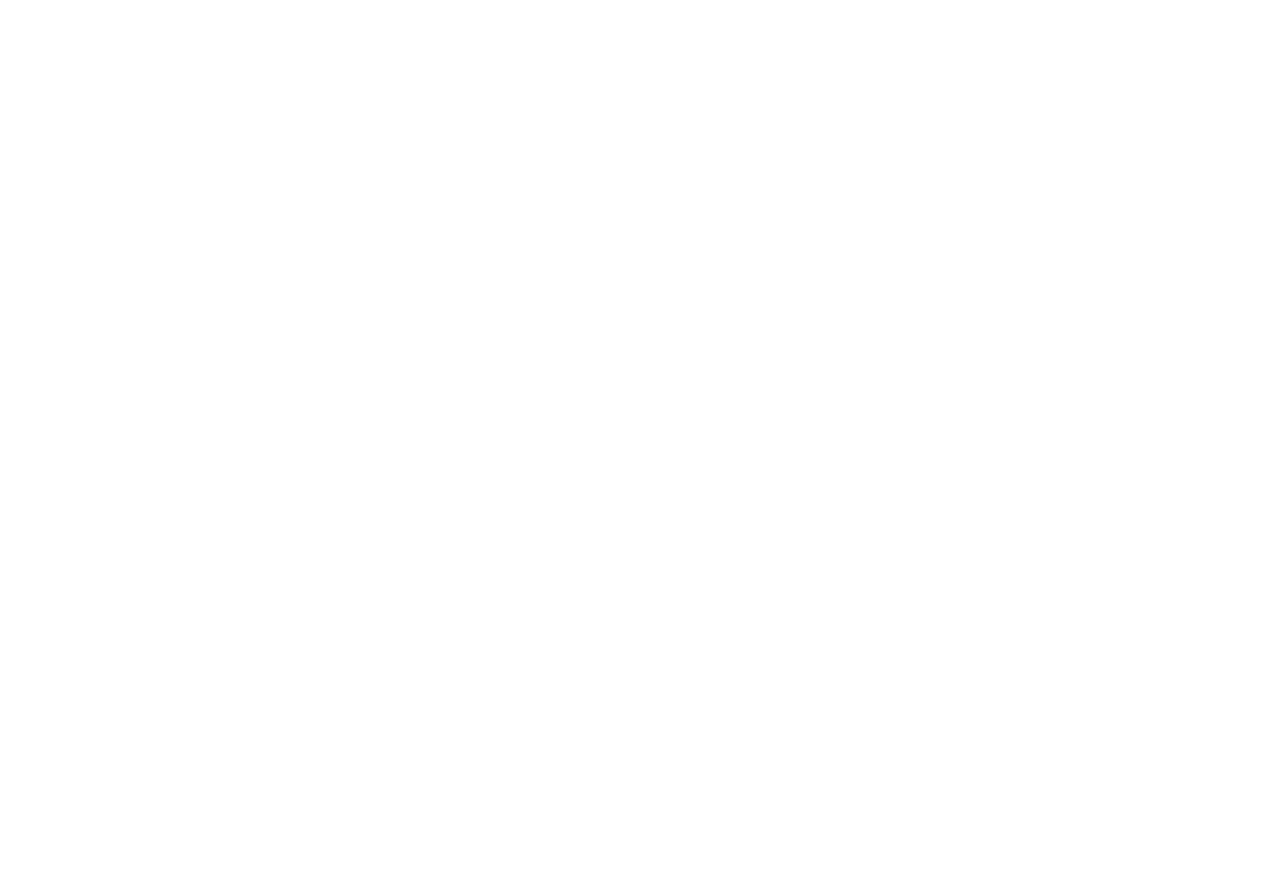
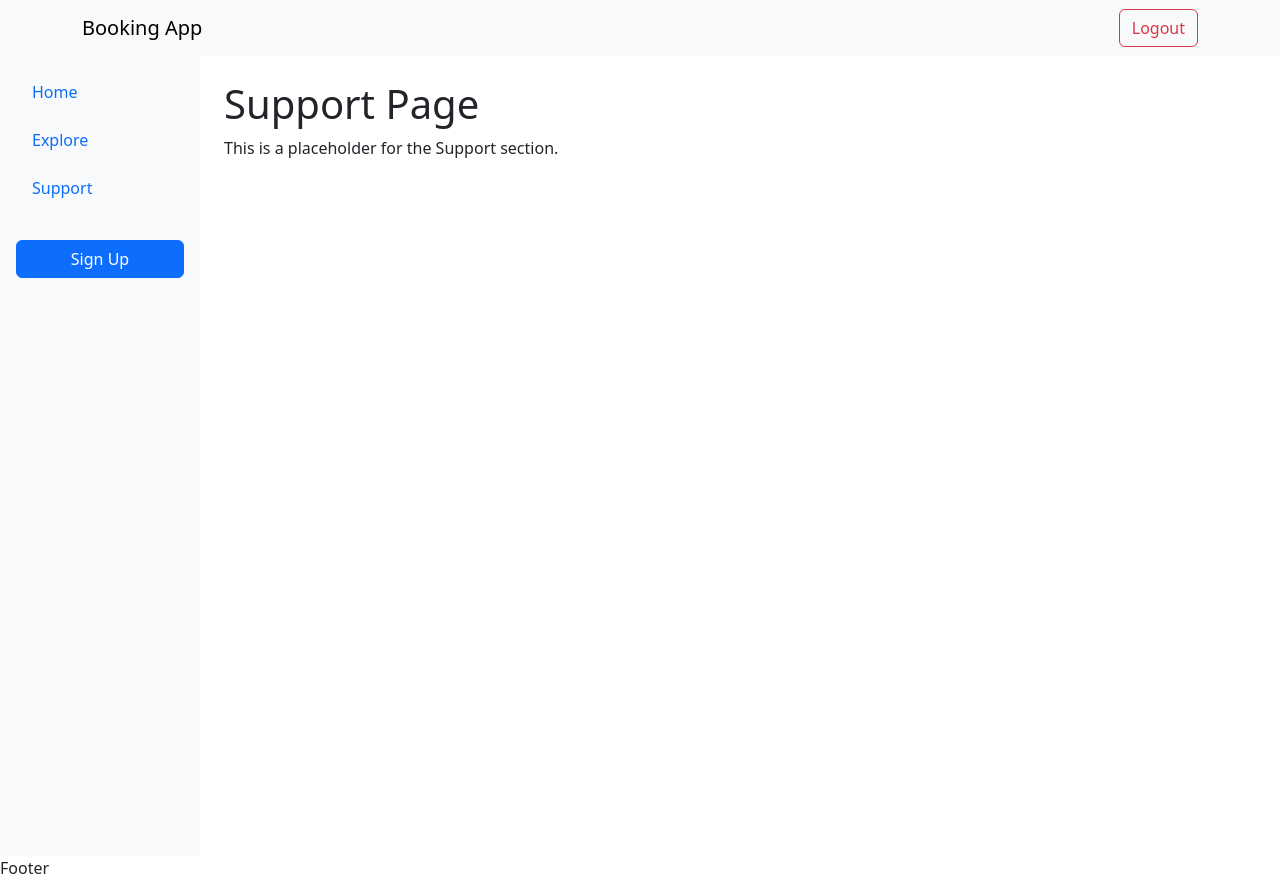
Before and after one commit to neamatabdollah/BookingApp-React, a React (Vite) app: page /support in a window 1280 px wide. Before the commit this address had no page. Before the commit the page ends 800 px from the top, so only its background shows below. Built offline with nearby package versions, Linux system fonts and the light colour scheme.

Commit message:
Add Sidebar page and make it interactive with each link in it, and toggle the content based on the user status

```diff
--- a/src/App.jsx
+++ b/src/App.jsx
@@ -10,6 +10,8 @@
 import HotelDetails from "./pages/HotelDetails/HotelDetails";
 import BookHotel from "./pages/BookHotel/BookHotel";
 import Register from "./pages/Register/Register";
+import Explore from "./pages/Explore/Explore";
+import Support from "./pages/Support/Support";
 
 function App() {
   return (
@@ -24,6 +26,8 @@
           <Route path="/hotels" element={<HotelsSearch />} />
           <Route path="/login" element={<Login />} />
           <Route path="/register" element={<Register />} />
+          <Route path="/explore" element={<Explore />} />
+          <Route path="/support" element={<Support />} />
           <Route path="/hotels/:id" element={<HotelDetails />} />
           <Route
             path="/book-hotel/:id"
--- a/src/Layout/Layout.jsx
+++ b/src/Layout/Layout.jsx
@@ -1,11 +1,17 @@
 import Navbar from "../components/Navbar/Navbar";
 import Footer from "../components/Footer/Footer";
+import Sidebar from "../components/Sidebar/Sidebar";
 import { Outlet } from "react-router-dom";
 
 const Layout = () => (
   <>
     <Navbar />
-    <Outlet />
+    <div className="d-flex">
+      <Sidebar />
+      <div className="flex-grow-1 p-4">
+        <Outlet />
+      </div>
+    </div>{" "}
     <Footer />
   </>
 );
--- a/src/components/Navbar/Navbar.jsx
+++ b/src/components/Navbar/Navbar.jsx
@@ -1,15 +1,15 @@
 import React from "react";
-import { useDispatch } from "react-redux";
+// import { useDispatch } from "react-redux";
 import { useNavigate } from "react-router-dom";
-import { logoutUser } from "../../store/userSlice";
+// import { logoutUser } from "../../store/userSlice";
 
 function Navbar() {
   const navigate = useNavigate();
-  const dispatch = useDispatch();
+  // const dispatch = useDispatch();
 
   const handleLogout = () => {
     // localStorage.removeItem("bookingUser");
-    dispatch(logoutUser());
+    // dispatch(logoutUser());
 
     navigate("/login");
   };
--- a/src/components/Sidebar/Sidebar.jsx
+++ b/src/components/Sidebar/Sidebar.jsx
@@ -0,0 +1,69 @@
+import React from "react";
+import { Link, useNavigate } from "react-router-dom";
+
+function Sidebar() {
+  const navigate = useNavigate();
+
+  const user = JSON.parse(localStorage.getItem("bookingUser"));
+
+  const handleLogout = () => {
+    localStorage.removeItem("bookingUser");
+    navigate("/login");
+  };
+
+  return (
+    <div
+      className="bg-light p-3"
+      style={{ minHeight: "100vh", width: "200px" }}
+    >
+      <ul className="nav flex-column">
+        <li className="nav-item mb-2">
+          <Link className="nav-link" to="/home">
+            Home
+          </Link>
+        </li>
+        <li className="nav-item mb-2">
+          <Link className="nav-link" to="/explore">
+            Explore
+          </Link>
+        </li>
+        <li className="nav-item mb-2">
+          <Link className="nav-link" to="/support">
+            Support
+          </Link>
+        </li>
+
+        {!user && (
+          <li className="nav-item mt-4">
+            <button
+              className="btn btn-primary w-100"
+              onClick={() => navigate("/register")}
+            >
+              Sign Up
+            </button>
+          </li>
+        )}
+
+        {user && (
+          <>
+            <li className="nav-item mt-4">
+              <Link className="nav-link" to="/my-bookings">
+                My Bookings
+              </Link>
+            </li>
+            <li className="nav-item mt-2">
+              <button
+                className="btn btn-outline-danger w-100"
+                onClick={handleLogout}
+              >
+                Logout
+              </button>
+            </li>
+          </>
+        )}
+      </ul>
+    </div>
+  );
+}
+
+export default Sidebar;
--- /dev/null
+++ b/src/pages/Explore/Explore.jsx
@@ -0,0 +1,12 @@
+import React from "react";
+
+function Explore() {
+  return (
+    <div>
+      <h1>Explore Page</h1>
+      <p>This is a placeholder for the Explore section.</p>
+    </div>
+  );
+}
+
+export default Explore;
--- /dev/null
+++ b/src/pages/Support/Support.jsx
@@ -0,0 +1,12 @@
+import React from "react";
+
+function Support() {
+  return (
+    <div>
+      <h1>Support Page</h1>
+      <p>This is a placeholder for the Support section.</p>
+    </div>
+  );
+}
+
+export default Support;
```
